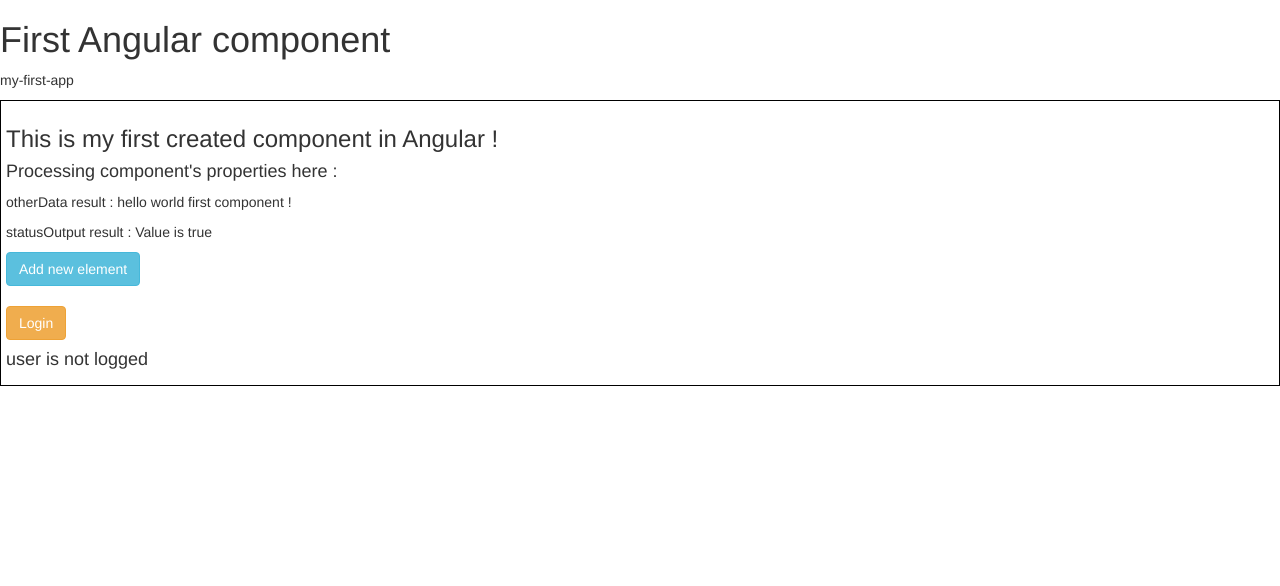
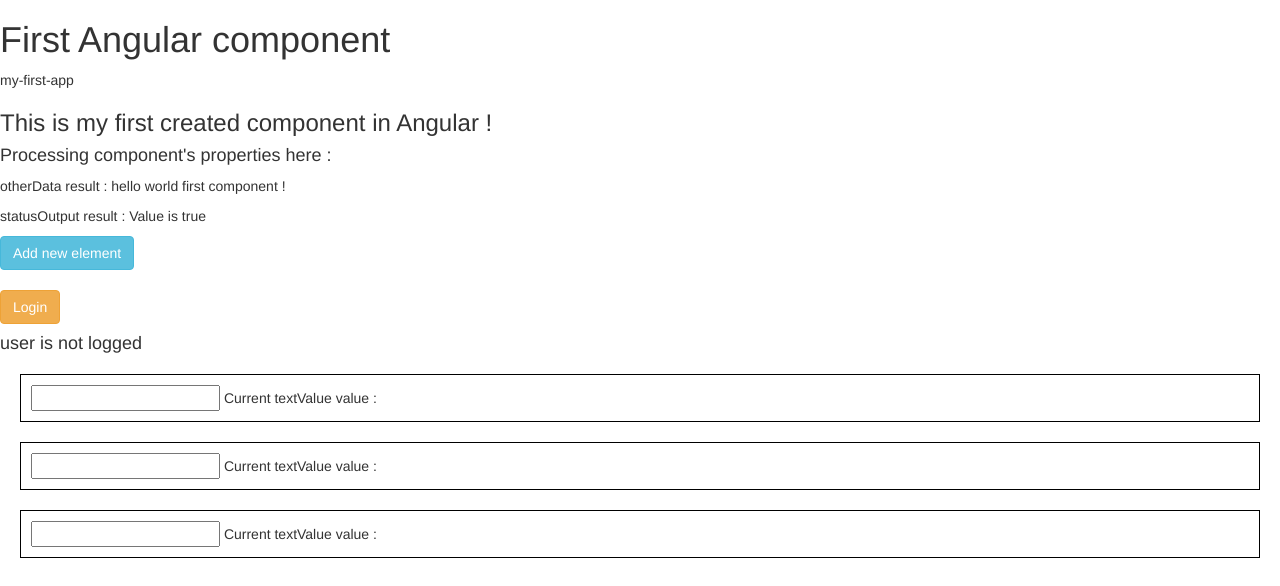
Before and after one commit to ii02735/learnAngular, an Angular app in the folder my-first-app/: page / in a window 1280 px wide. Shown: the top 586 px of the page. Built offline with nearby package versions, Linux system fonts and the light colour scheme.

Commit message:
[ANGULAR] New component with event-binding input

```diff
--- a/my-first-app/src/app/app.component.css
+++ b/my-first-app/src/app/app.component.css
@@ -1,4 +1,6 @@
-div[app-first-component] {
+.app-input-component {
     border: 1px solid black;
-    padding: 5px;
+    padding: 10px;
+    display: block;
+    margin: 20px;
 }
--- a/my-first-app/src/app/app.component.html
+++ b/my-first-app/src/app/app.component.html
@@ -3,3 +3,7 @@
 <p>{{ title }}</p>
 
 <div app-first-component></div>
+
+<div class="app-input-component"></div>
+<div class="app-input-component"></div>
+<div class="app-input-component"></div>
--- a/my-first-app/src/app/app.module.ts
+++ b/my-first-app/src/app/app.module.ts
@@ -4,12 +4,14 @@
 import { AppComponent } from './app.component';
 import { FirstComponent } from './first-component/first-component.component';
 import { SecondComponentComponent } from './second-component/second-component.component';
+import { InputComponent } from './input/input.component';
 
 @NgModule({
   declarations: [
     AppComponent,
     FirstComponent,
-    SecondComponentComponent
+    SecondComponentComponent,
+    InputComponent
   ],
   imports: [
     BrowserModule
--- /dev/null
+++ b/my-first-app/src/app/input/input.component.html
@@ -0,0 +1,3 @@
+<input type="text" (input)="updateTextValue($event)"/>
+
+{{ getTextValue() }}
--- /dev/null
+++ b/my-first-app/src/app/input/input.component.ts
@@ -0,0 +1,25 @@
+import { Component, OnInit } from '@angular/core';
+
+@Component({
+  selector: '.app-input-component',
+  templateUrl: './input.component.html',
+  styleUrls: ['./input.component.css']
+})
+export class InputComponent implements OnInit {
+
+  private textValue: string = ""
+
+  constructor() { }
+
+  updateTextValue(event: Event) : void {
+    this.textValue = (<HTMLInputElement>event.target).value;
+  }
+
+  getTextValue(): string {
+    return "Current textValue value : " + this.textValue
+  }
+
+  ngOnInit(): void {
+  }
+
+}
```
Also changed, not shown: my-first-app/src/app/input/input.component.css (added), 1 other file (tests, documents, lock files or other folders).
